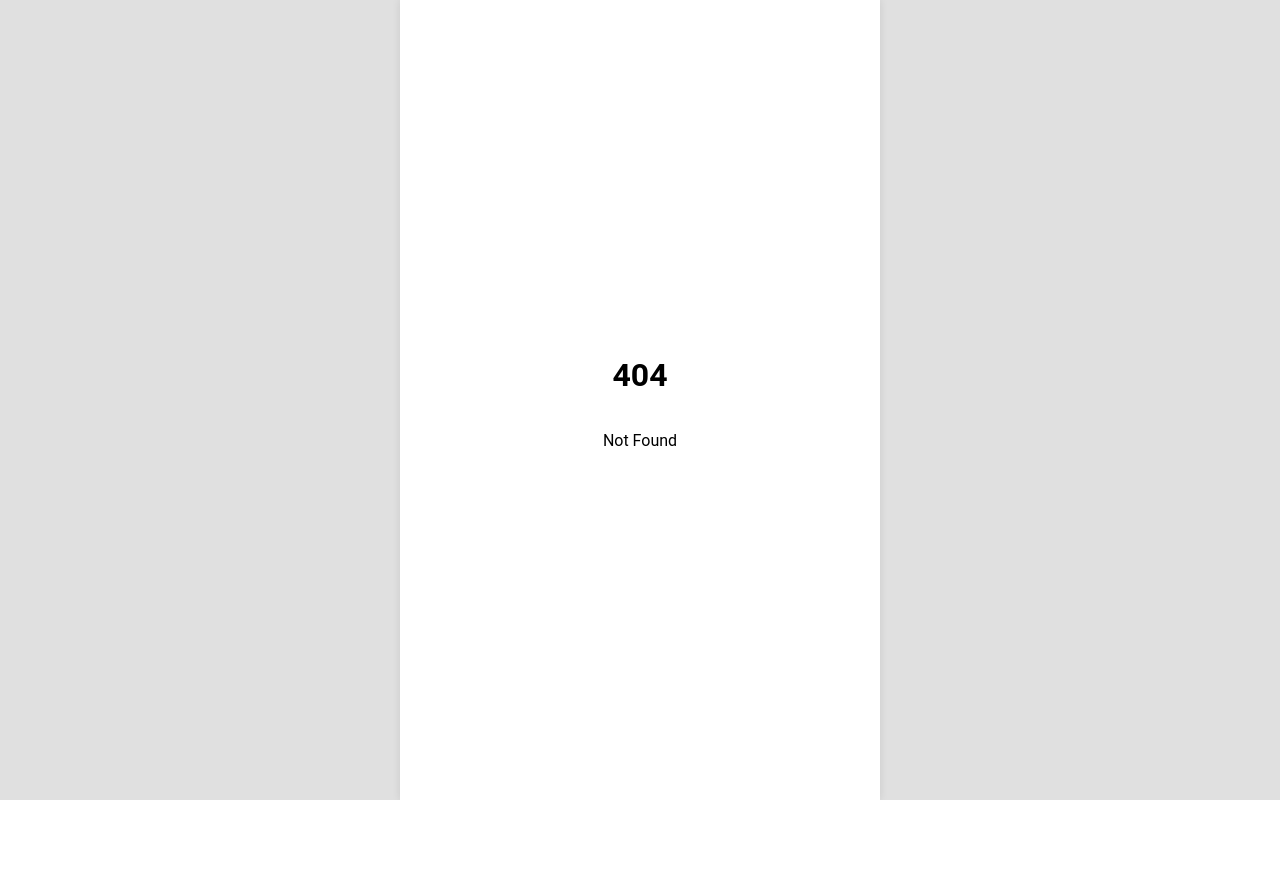
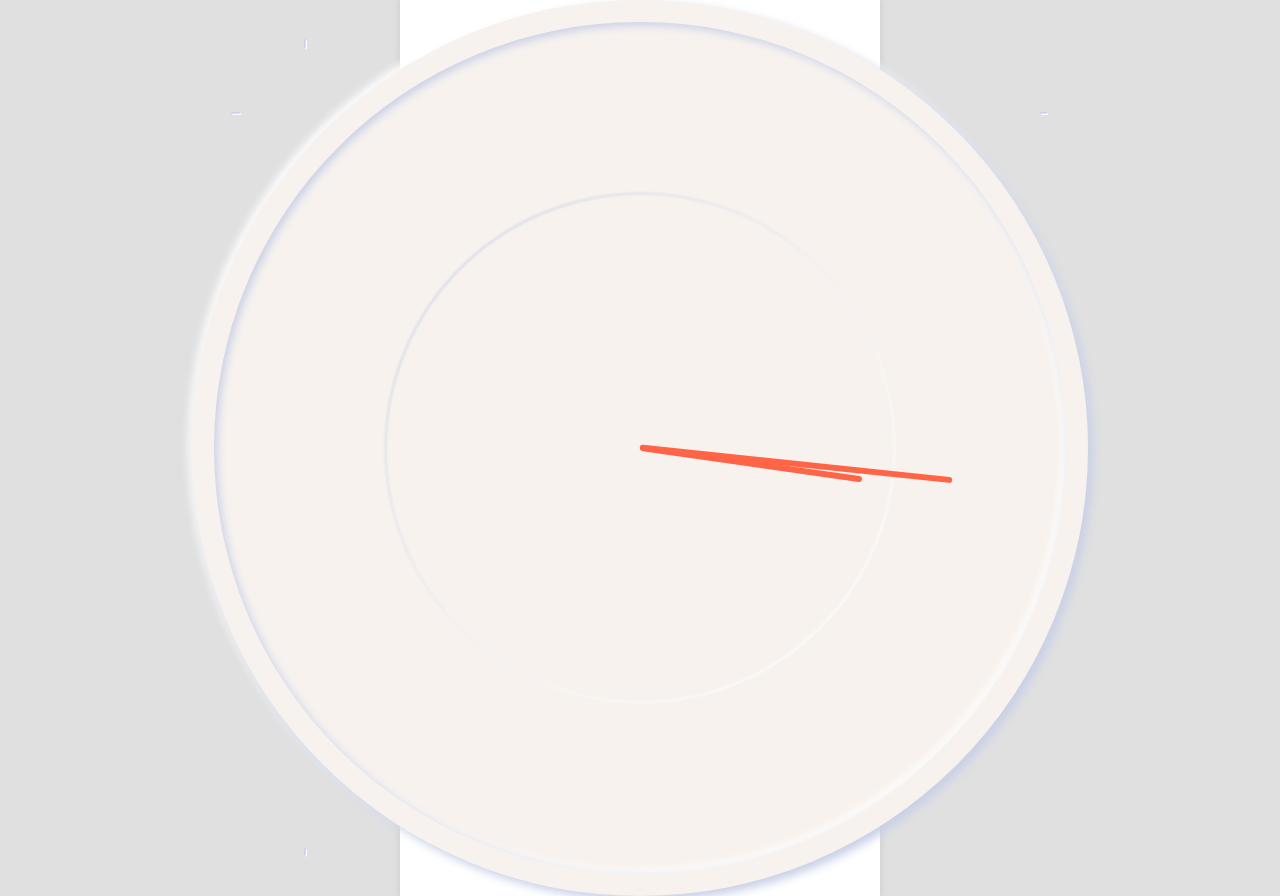
Before and after one commit to skojphy/wedding-es, a SvelteKit app: page /intro2 in a window 1280 px wide. Before the commit this address had no page. Before the commit the page ends 800 px from the top, so only its background shows below. Built offline with nearby package versions, Linux system fonts and the light colour scheme.

Commit message:
feat: Update dialog and intro pages
- Add intro2 page
- Update DialogBox with larger avatar and better text styling
- Add reduced motion support for intro1
- Update stage4 with new lottery profile image
- Improve dialog box layout and styling

```diff
--- a/src/components/DialogBox.svelte
+++ b/src/components/DialogBox.svelte
@@ -53,8 +53,8 @@
 	}
 
 	.avatar {
-		width: 40px;
-		height: 40px;
+		width: 60px;
+		height: 60px;
 		flex-shrink: 0;
 	}
 
@@ -66,6 +66,7 @@
 	.dialog-text {
 		margin: 0;
 		text-align: left;
+		font-size: 1.2rem;
 	}
 
 	.name-label {
--- /dev/null
+++ b/src/routes/intro2/+page.svelte
@@ -0,0 +1,141 @@
+<script>
+	import { onMount } from 'svelte';
+
+	let hoursEl, minutesEl;
+
+	function rotation(target, val) {
+		target.style.transform = `rotate(${val}deg)`;
+	}
+
+	function updateClock() {
+		const now = new Date();
+		let h = (now.getHours() % 12) + now.getMinutes() / 59;
+		let m = now.getMinutes();
+		let s = now.getSeconds();
+
+		h *= 30;
+		m *= 6;
+		s *= 6;
+
+		rotation(hoursEl, h);
+		rotation(minutesEl, m);
+	}
+
+	onMount(() => {
+		updateClock();
+		const interval = setInterval(updateClock, 1000);
+		return () => clearInterval(interval);
+	});
+</script>
+
+<div class="clock" style="background: #F7F2EE;">
+	<div bind:this={hoursEl} class="hand hours"></div>
+	<div bind:this={minutesEl} class="hand minutes"></div>
+	<div class="marker">
+		<span class="marker__1"></span>
+		<span class="marker__2"></span>
+		<span class="marker__3"></span>
+		<span class="marker__4"></span>
+	</div>
+</div>
+
+<style>
+	.clock {
+		width: 70vw;
+		height: 70vw;
+		justify-self: center;
+		box-shadow:
+			0.3rem 0.3rem 0.6rem #c8d0e7,
+			-0.2rem -0.2rem 0.5rem #ffffff;
+		border-radius: 50%;
+		display: flex;
+		justify-content: center;
+		align-items: center;
+		position: relative;
+		background: #f7f2ee;
+	}
+
+	.hand {
+		position: absolute;
+		bottom: 50%;
+		transform-origin: bottom;
+		border-radius: 0.2rem;
+		z-index: 200;
+	}
+
+	.hours {
+		width: 0.4rem;
+		height: 25%;
+		background: #ff6446;
+	}
+
+	.minutes {
+		width: 0.4rem;
+		height: 35%;
+		background: #ff6446;
+	}
+
+	.marker {
+		width: 95%;
+		height: 95%;
+		border-radius: 50%;
+		position: relative;
+		box-shadow:
+			inset 0.2rem 0.2rem 0.5rem #c8d0e7,
+			inset -0.2rem -0.2rem 0.5rem #ffffff;
+	}
+
+	.marker::after {
+		content: '';
+		width: 60%;
+		height: 60%;
+		position: absolute;
+		box-shadow:
+			inset 1px 1px 1px #c8d0e7,
+			inset -1px -1px 1px #ffffff;
+		border-radius: 50%;
+		top: 20%;
+		left: 20%;
+		filter: blur(1px);
+	}
+
+	.marker__1,
+	.marker__2,
+	.marker__3,
+	.marker__4 {
+		position: absolute;
+		border-radius: 0.1rem;
+		box-shadow:
+			inset 1px 1px 1px #c8d0e7,
+			inset -1px -1px 1px #ffffff;
+	}
+
+	.marker__1,
+	.marker__2 {
+		width: 0.2rem;
+		height: 0.6rem;
+		left: 5.6rem;
+	}
+
+	.marker__3,
+	.marker__4 {
+		width: 0.6rem;
+		height: 0.2rem;
+		top: 5.6rem;
+	}
+
+	.marker__1 {
+		top: 2%;
+	}
+	.marker__2 {
+		top: 98%;
+		transform: translateY(-0.6rem);
+	}
+	.marker__3 {
+		left: 2%;
+	}
+	.marker__4 {
+		left: 98%;
+		transform: translateX(-0.6rem);
+	}
+</style>
--- a/src/routes/stage4/+page.svelte
+++ b/src/routes/stage4/+page.svelte
@@ -31,11 +31,7 @@
 
 <button class="dialog-wrapper" on:click={nextDialog} type="button" aria-label="다음 대사 보기">
 	{#if currentStep < dialogTexts.length}
-		<DialogBox
-			name="박지현"
-			text={dialogTexts[currentStep]}
-			avatar="/images/avatar/parkjihyun.png"
-		/>
+		<DialogBox name="박지현" text={dialogTexts[currentStep]} avatar="/images/lotto_profile.png" />
 	{/if}
 </button>
 
```
Also changed, not shown: src/routes/intro1/+page.svelte (+7 -0 lines), static/images/lotto_profile.png (added).
